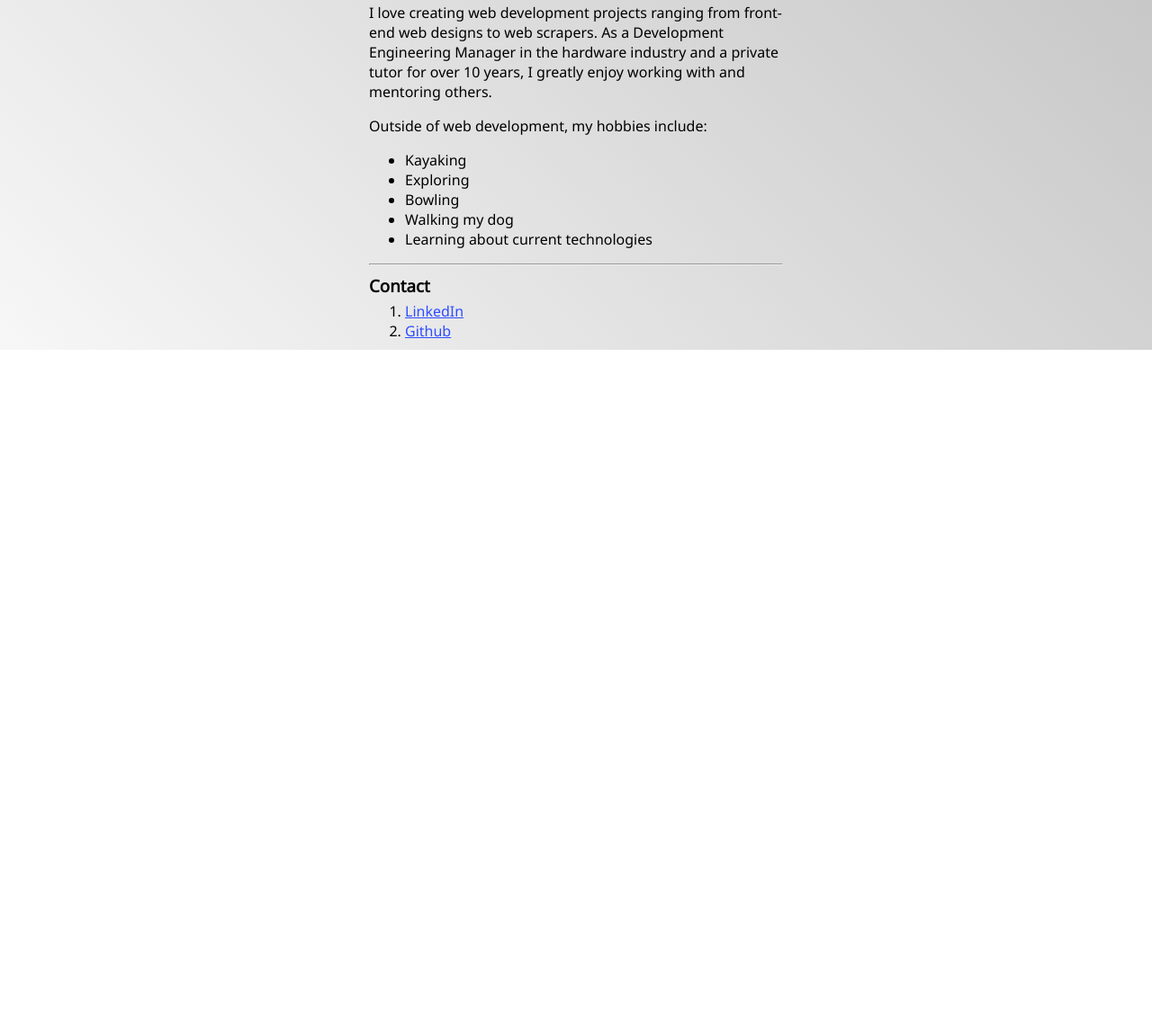
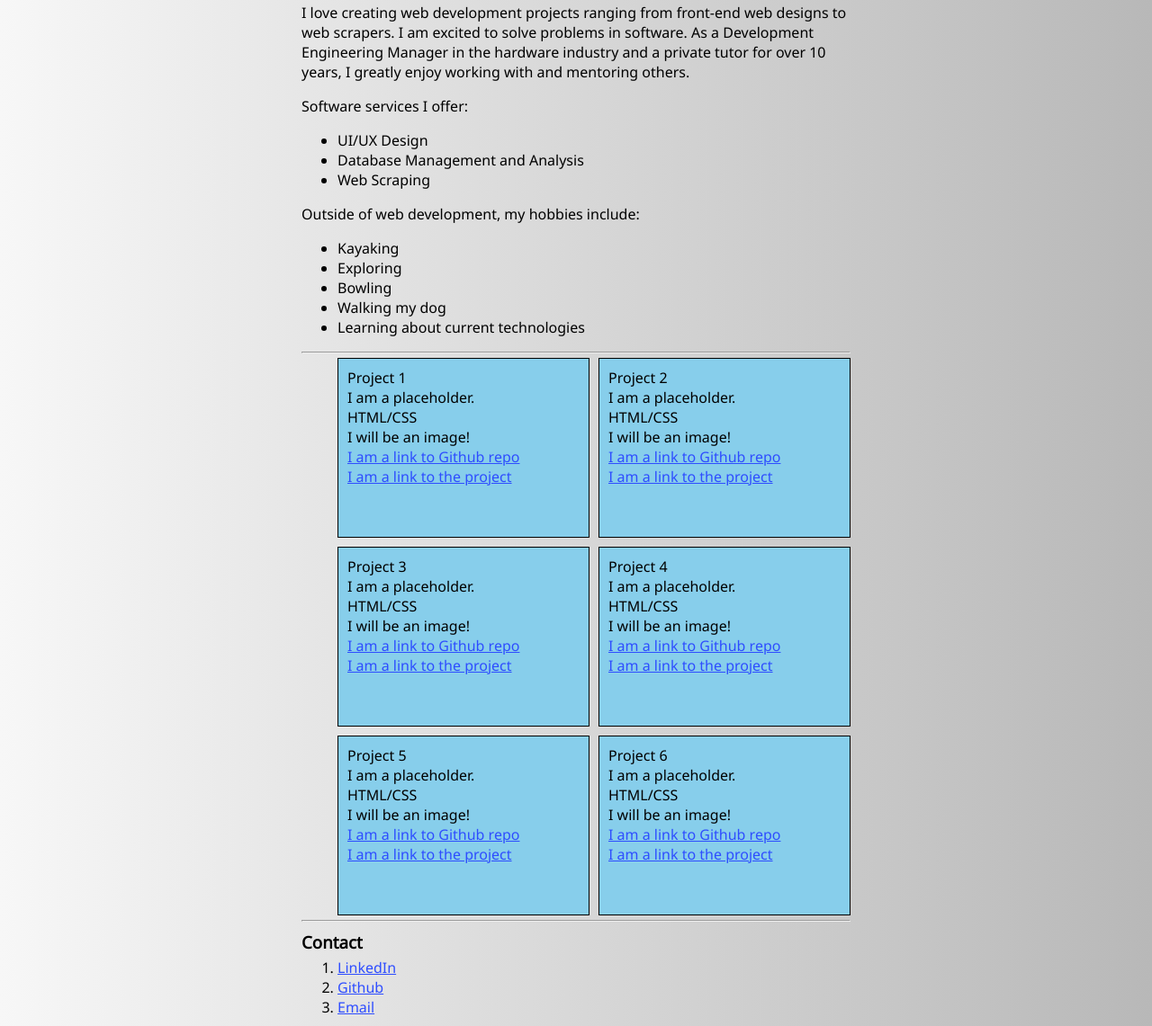
Before and after one commit to jedh1/port, a plain HTML site: page index.html in a window 1280 px wide. Shown: the part 546-1687 px from the top of the page at 90% size. Before the commit the page ends 935 px from the top, so only its background shows below. Drawn offline with Linux system fonts and the light colour scheme; a script that the page names is missing.

Commit message:
added flexbox and more info

```diff
--- a/index.html
+++ b/index.html
@@ -27,7 +27,13 @@
             <article class="container about">
                 <hr>
                 <h3>About Me</h3>
-                <p>I love creating web development projects ranging from front-end web designs to web scrapers. As a Development Engineering Manager in the hardware industry and a private tutor for over 10 years, I greatly enjoy working with and mentoring others.</p>
+                <p>I love creating web development projects ranging from front-end web designs to web scrapers. I am excited to solve problems in software. As a Development Engineering Manager in the hardware industry and a private tutor for over 10 years, I greatly enjoy working with and mentoring others.</p>
+                <p>Software services I offer:</p>
+                    <ul>
+                        <li>UI/UX Design</li>
+                        <li>Database Management and Analysis</li>
+                        <li>Web Scraping</li>
+                    </ul>
                 <p>Outside of web development, my hobbies include:</p>
                     <ul>
                         <li>Kayaking</li>
@@ -38,6 +44,59 @@
                     </ul>
                 <hr>
             </article>
+            <section class="projects">
+                <div class="group">
+                    <div class="project">
+                        <p>Project 1</p>
+                        <p>I am a placeholder.</p>
+                        <p>HTML/CSS</p>
+                        <p>I will be an image!</p>
+                        <p><a href="#">I am a link to Github repo</a></p>
+                        <p><a href="#">I am a link to the project</a></p>
+                    </div>
+                    <div class="project">
+                        <p>Project 2</p>
+                        <p>I am a placeholder.</p>
+                        <p>HTML/CSS</p>
+                        <p>I will be an image!</p>
+                        <p><a href="#">I am a link to Github repo</a></p>
+                        <p><a href="#">I am a link to the project</a></p>
+                    </div>
+                    <div class="project">
+                        <p>Project 3</p>
+                        <p>I am a placeholder.</p>
+                        <p>HTML/CSS</p>
+                        <p>I will be an image!</p>
+                        <p><a href="#">I am a link to Github repo</a></p>
+                        <p><a href="#">I am a link to the project</a></p>
+                    </div>
+                    <div class="project">
+                        <p>Project 4</p>
+                        <p>I am a placeholder.</p>
+                        <p>HTML/CSS</p>
+                        <p>I will be an image!</p>
+                        <p><a href="#">I am a link to Github repo</a></p>
+                        <p><a href="#">I am a link to the project</a></p>
+                    </div>
+                    <div class="project">
+                        <p>Project 5</p>
+                        <p>I am a placeholder.</p>
+                        <p>HTML/CSS</p>
+                        <p>I will be an image!</p>
+                        <p><a href="#">I am a link to Github repo</a></p>
+                        <p><a href="#">I am a link to the project</a></p>
+                    </div>
+                    <div class="project">
+                        <p>Project 6</p>
+                        <p>I am a placeholder.</p>
+                        <p>HTML/CSS</p>
+                        <p>I will be an image!</p>
+                        <p><a href="#">I am a link to Github repo</a></p>
+                        <p><a href="#">I am a link to the project</a></p>
+                    </div>
+                </div>
+                <hr>
+            </section>
         </main>
 
         <footer>
@@ -46,6 +105,7 @@
             <ol class="contact-links">
                 <li><a href="https://www.linkedin.com/in/jed-hsu/">LinkedIn</a></li>
                 <li><a href="https://github.com/jedh1/">Github</a></li>
+                <li><a href="mailto:jedhsu11@gmail.com">Email</li>
             </ol>
         </footer>
     </div>
--- a/style.css
+++ b/style.css
@@ -8,7 +8,7 @@
 body {
     font-family: 'Noto Sans', sans-serif;
     /* light grey to dark grey gradient */
-    background-image: linear-gradient(45deg, #f7f7f7, #b8b8b8);
+    background-image: linear-gradient(90deg, #f7f7f7, #b8b8b8);
     margin: 0;
     padding: 0;
     display: flex;
@@ -31,7 +31,7 @@ body {
 
 .info-container {
     padding: 10px 20px;
-    width: 500px;
+    width: 350px;
 }
 
 header {
@@ -76,6 +76,26 @@ footer {
     align-items: center;
 }
 
+.group {
+    display: flex;
+    flex-direction: column;
+    width: 350px;
+    justify-content: center;
+}
+
+.project {
+    width: 280px;
+    height: 200px;
+    border: 1px solid black;
+    margin: 5px;
+    padding: 10px;
+    background-color: skyblue;
+}
+
+.project p {
+    margin: 0;
+}
+
 /* link styles */
 a:link {
     color: #2e4dff;
@@ -84,3 +104,14 @@ a:link {
 a:hover {
     color: #6200ff;
 }
+
+@media all and (min-width: 650px) {
+    .info-container {
+        width: 650px;
+    }
+    .group {
+        width: 650px;
+        flex-direction: row;
+        flex-wrap: wrap;
+    }
+}
```
